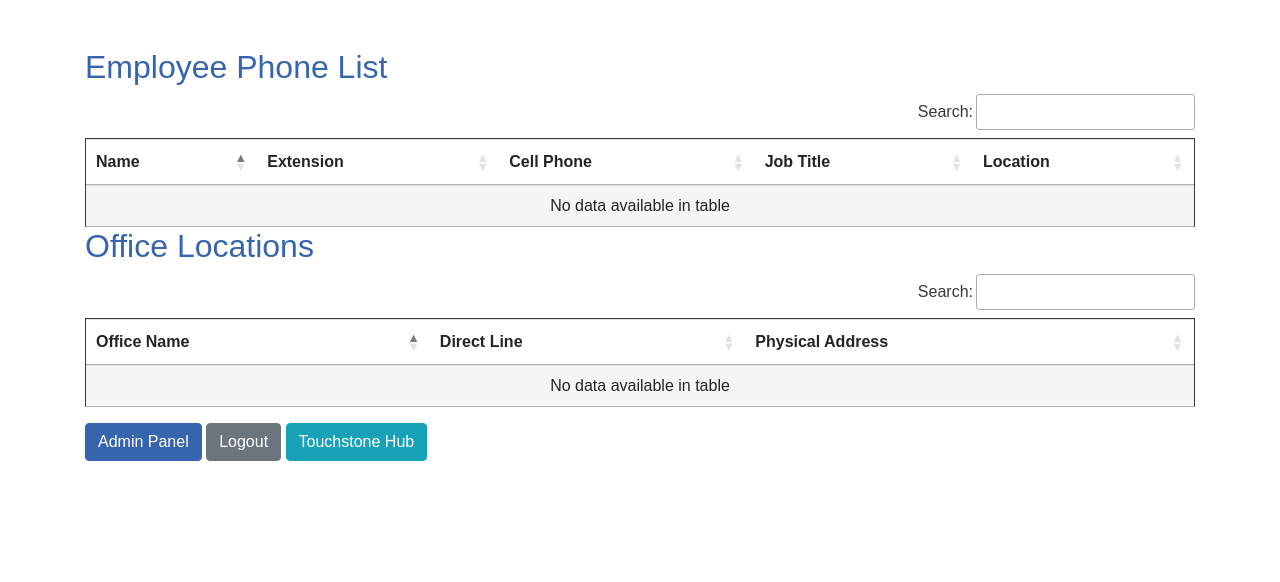
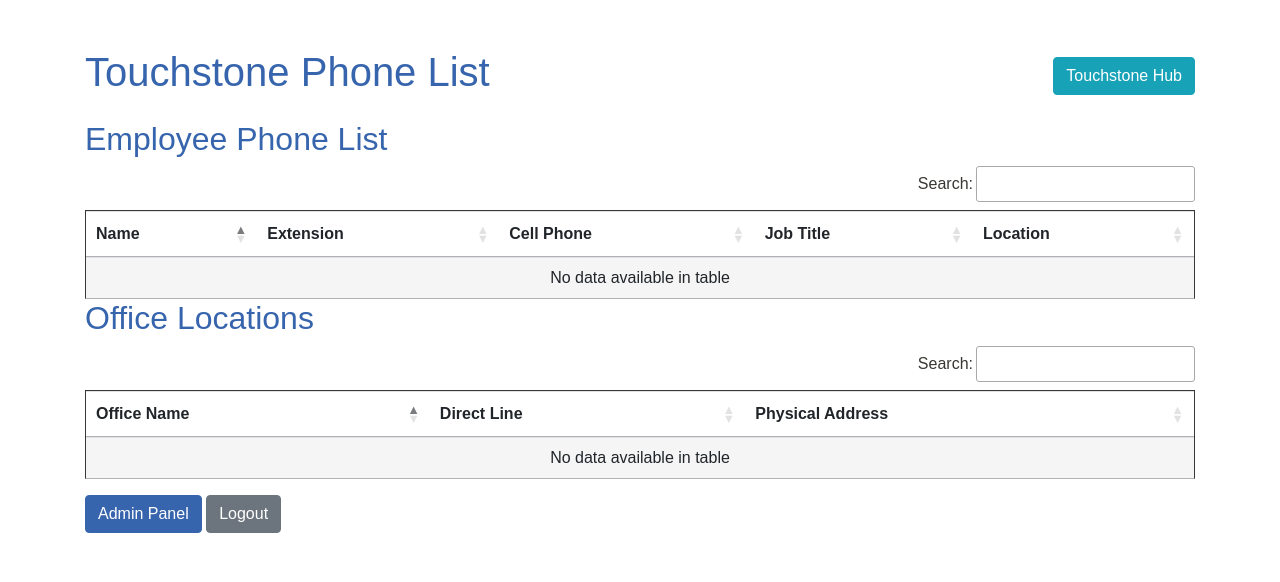
Before and after one commit to jkotouchstone/touchstone-phone-list, a Flask app: page / in a window 1280 px wide. Shown: the top 582 px of the page. Run offline with Flask 2, Linux system fonts and the light colour scheme; data that the repository does not hold is empty; some libraries are stand-ins or nearby versions.

Commit message:
Update index.html

```diff
--- a/templates/index.html
+++ b/templates/index.html
@@ -9,8 +9,21 @@
   <link rel="stylesheet" type="text/css" href="https://cdn.datatables.net/1.10.21/css/jquery.dataTables.css">
   <!-- Custom CSS -->
   <link rel="stylesheet" href="{{ url_for('static', filename='css/style.css') }}">
+  <style>
+    /* Add extra white space at the bottom */
+    body {
+      padding-bottom: 50px;
+    }
+  </style>
 </head>
 <body class="container mt-5">
+  <!-- Header with Touchstone Hub button at the top -->
+  <div class="d-flex justify-content-between align-items-center mb-3">
+    <h1>Touchstone Phone List</h1>
+    <a href="https://www.touchstonehub.com" class="btn btn-info">Touchstone Hub</a>
+  </div>
+
+  <!-- Main Content -->
   <h2>Employee Phone List</h2>
   <table id="employeeTable" class="table table-striped">
     <thead>
@@ -55,27 +68,25 @@
     </tbody>
   </table>
 
+  <!-- Navigation Buttons at the bottom -->
   <div class="mt-3">
-    <!-- Navigation Buttons -->
     <a href="{{ url_for('admin_panel') }}" class="btn btn-primary">Admin Panel</a>
     <a href="{{ url_for('logout') }}" class="btn btn-secondary">Logout</a>
-    <a href="https://www.touchstonehub.com" class="btn btn-info">Touchstone Hub</a>
   </div>
 
+  <!-- jQuery and DataTables Scripts -->
   <script src="https://code.jquery.com/jquery-3.5.1.js"></script>
   <script src="https://cdn.datatables.net/1.10.21/js/jquery.dataTables.js"></script>
   <script>
     $(document).ready(function() {
-      // Configure the Employee table
       $('#employeeTable').DataTable({
           paging: false,    // Show all entries
-          info: false,      // Hide info (e.g., "Showing X to Y of Z entries")
+          info: false,      // Hide info text
           searching: true,  // Enable the search bar
           ordering: true,   // Enable column ordering
-          // Move the search bar to the top right:
+          // Custom DOM layout to position the search bar in the top right
           dom: "<'row'<'col-sm-12 text-right'f>>" + "rt"
       });
-      // Configure the Office table with the same settings:
       $('#officeTable').DataTable({
           paging: false,
           info: false,
```
